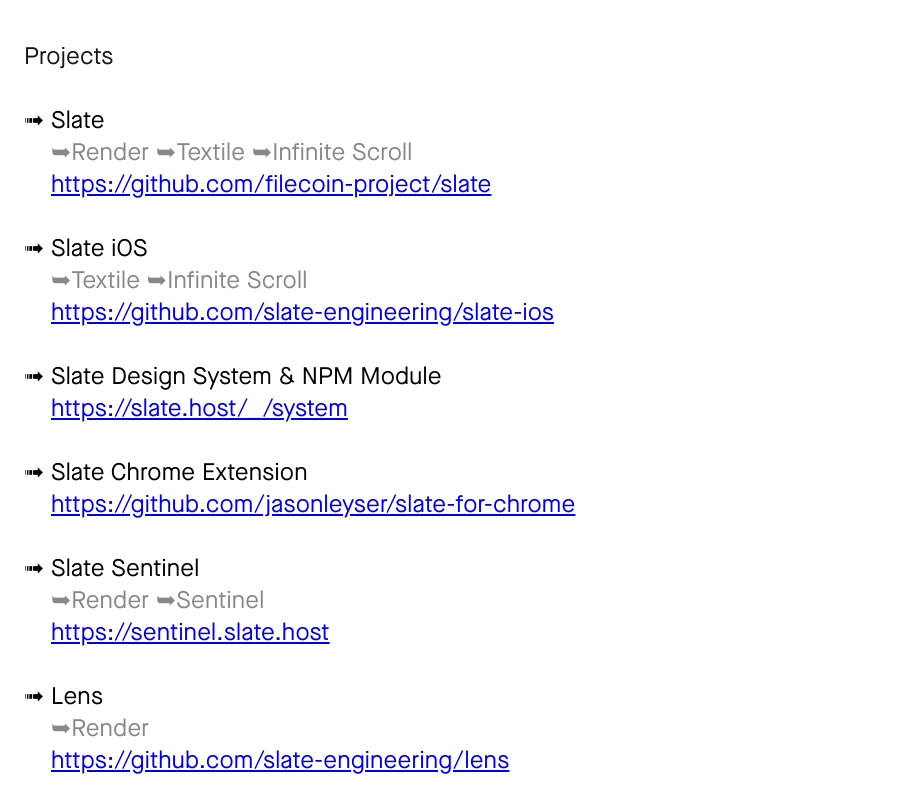
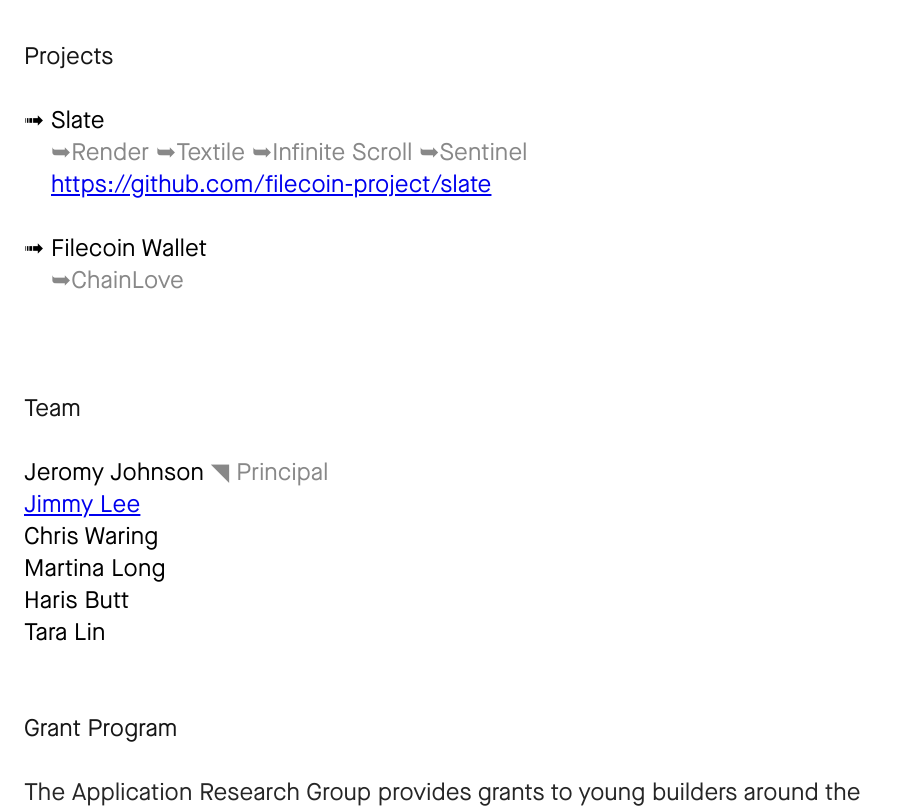
Before and after one commit to protocol/arg, a Next.js app: page / in a window 1280 px wide. Shown: the part 1560-2368 px from the top of the page, without its empty margins (0-899 px from the left). Built offline with nearby package versions, Linux system fonts and the light colour scheme.

Commit message:
adjusted

```diff
--- a/pages/index.js
+++ b/pages/index.js
@@ -57,7 +57,7 @@ const STYLES_BODY = css`
 
 const team = [
   { name: "Jeromy Johnson", title: "Principal" },
-  { name: "Jimmy Lee" },
+  { name: "Jimmy Lee", url: "https://reading.supply/@jim" },
   { name: "Chris Waring" },
   { name: "Martina Long" },
   { name: "Haris Butt" },
@@ -74,9 +74,10 @@ const grant = [
 const projects = [
   {
     name: "Slate",
-    services: ["Render", "Textile", "Infinite Scroll"],
+    services: ["Render", "Textile", "Infinite Scroll", "Sentinel"],
     url: "https://github.com/filecoin-project/slate",
   },
+  /*
   {
     name: "Slate iOS",
     services: ["Textile", "Infinite Scroll"],
@@ -100,6 +101,7 @@ const projects = [
     services: ["Textile", "Render"],
     url: "https://github.com/slate-engineering/shovel",
   },
+  */
   { name: "Filecoin Wallet", services: ["ChainLove"] },
 ];
 
@@ -208,7 +210,14 @@ export default class IndexPage extends React.Component {
           {team.map((t) => {
             return (
               <div className="member">
-                {t.name} {t.title ? <span style={{ color: "#888" }}>◥ {t.title}</span> : ""}
+                {t.url ? (
+                  <a href={t.url} target="_blank">
+                    {t.name}
+                  </a>
+                ) : (
+                  t.name
+                )}{" "}
+                {t.title ? <span style={{ color: "#888" }}>◥ {t.title}</span> : ""}
               </div>
             );
           })}
```
